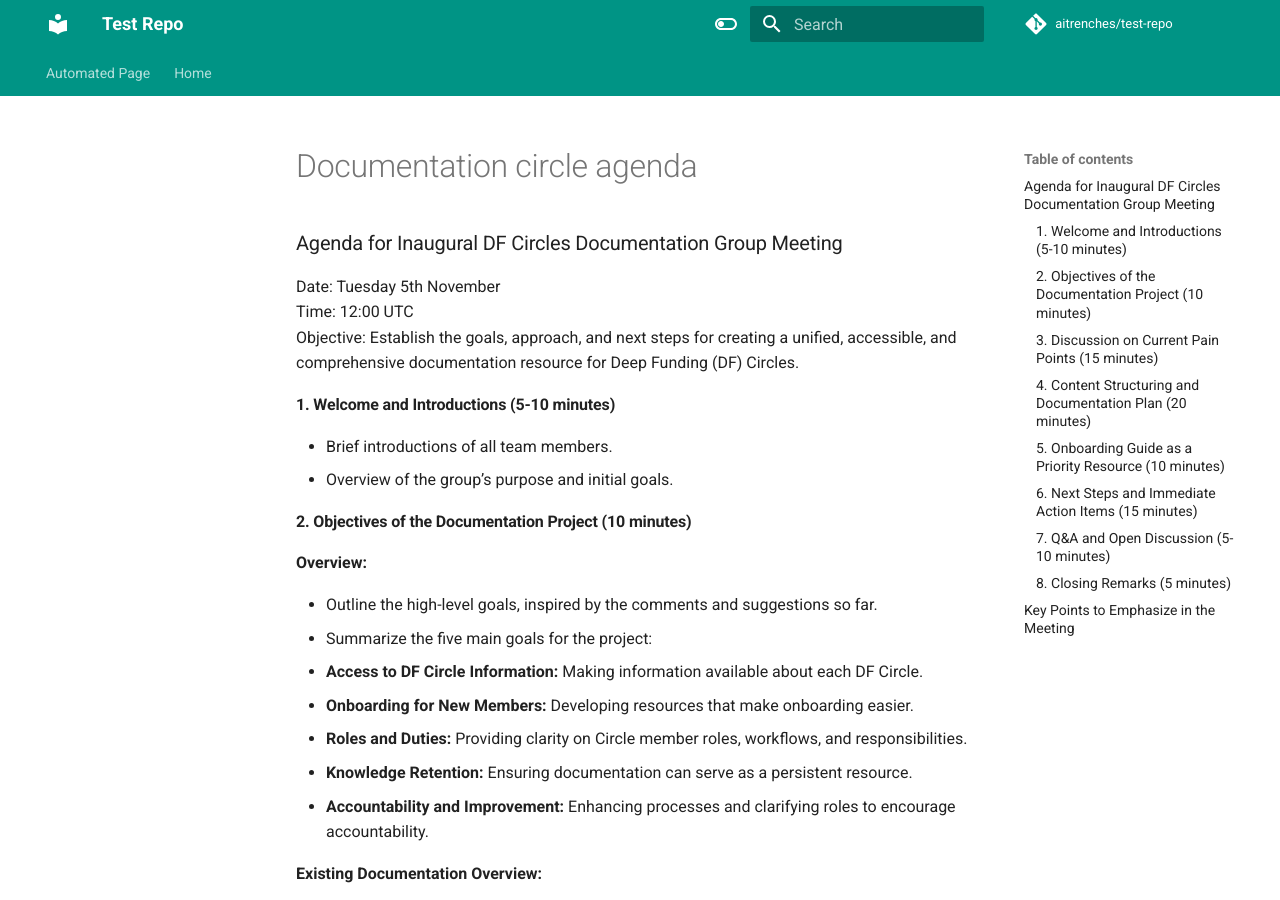
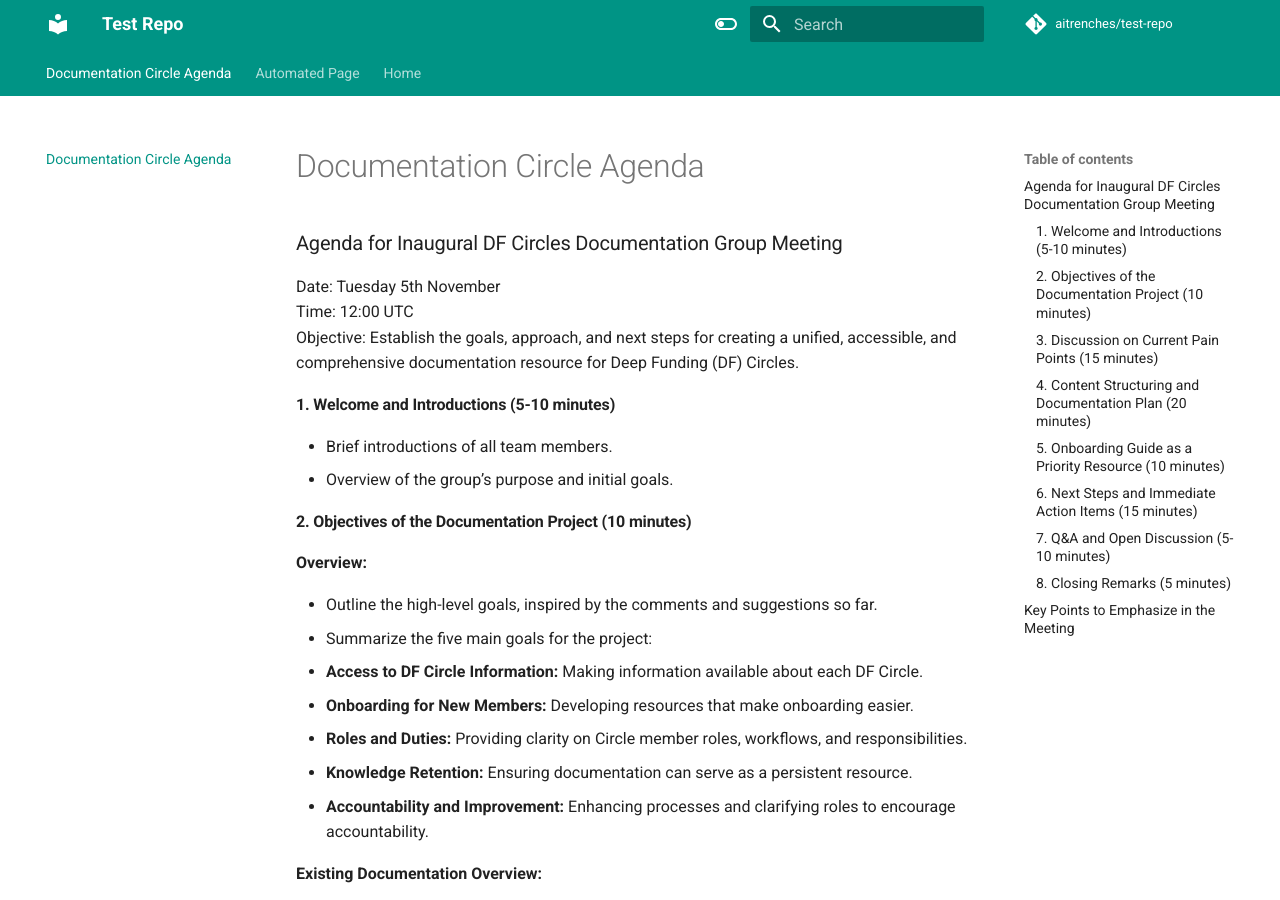
Before and after one commit to aitrenches/test-repo, an MkDocs documentation site: the page built from docs/documentation_circle_agenda.md, in a window 1280 px wide and 900 px high. Built offline with MkDocs 1.6.1 and Material for MkDocs 9.7.7, drawn with Linux system fonts in a browser that asks for light colours; comment, search, counter and statistics services are not loaded.

Commit message:
Update navigation: add Documentation Circle Agenda

```diff
--- a/mkdocs.yml
+++ b/mkdocs.yml
@@ -51,5 +51,6 @@ markdown_extensions:
       emoji_generator: !!python/name:materialx.emoji.to_svg
 
 nav:
+  - Documentation Circle Agenda: documentation_circle_agenda.md
   - Automated Page: auto_page.md
   - Home: index.md
```
